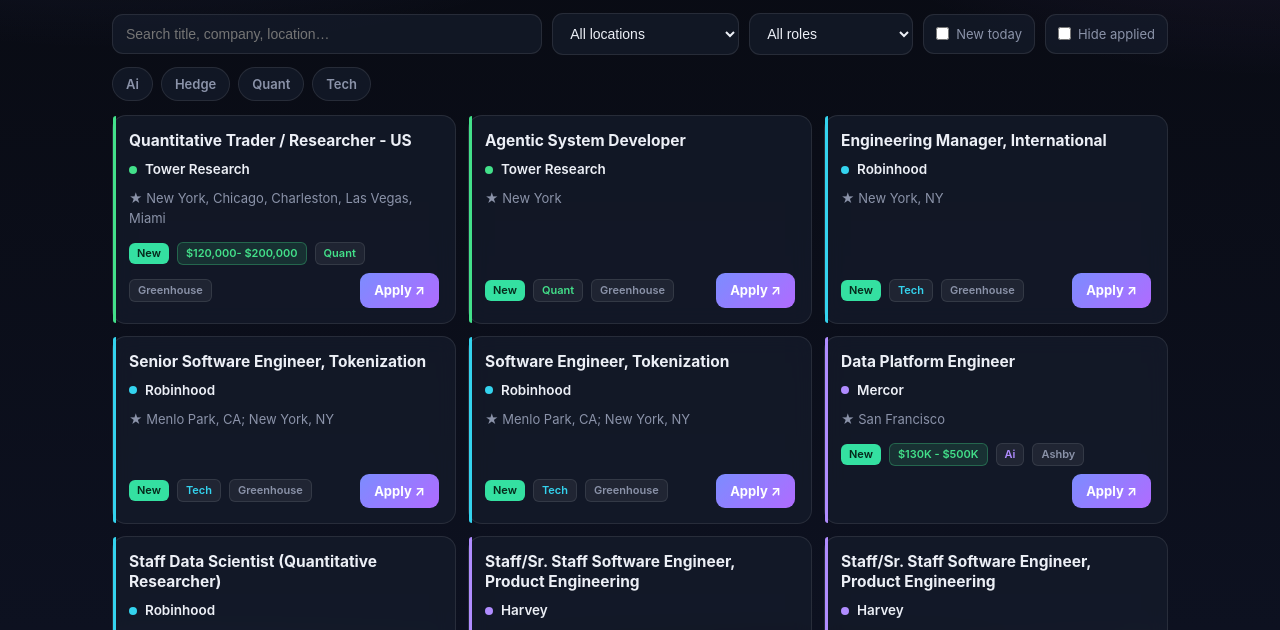
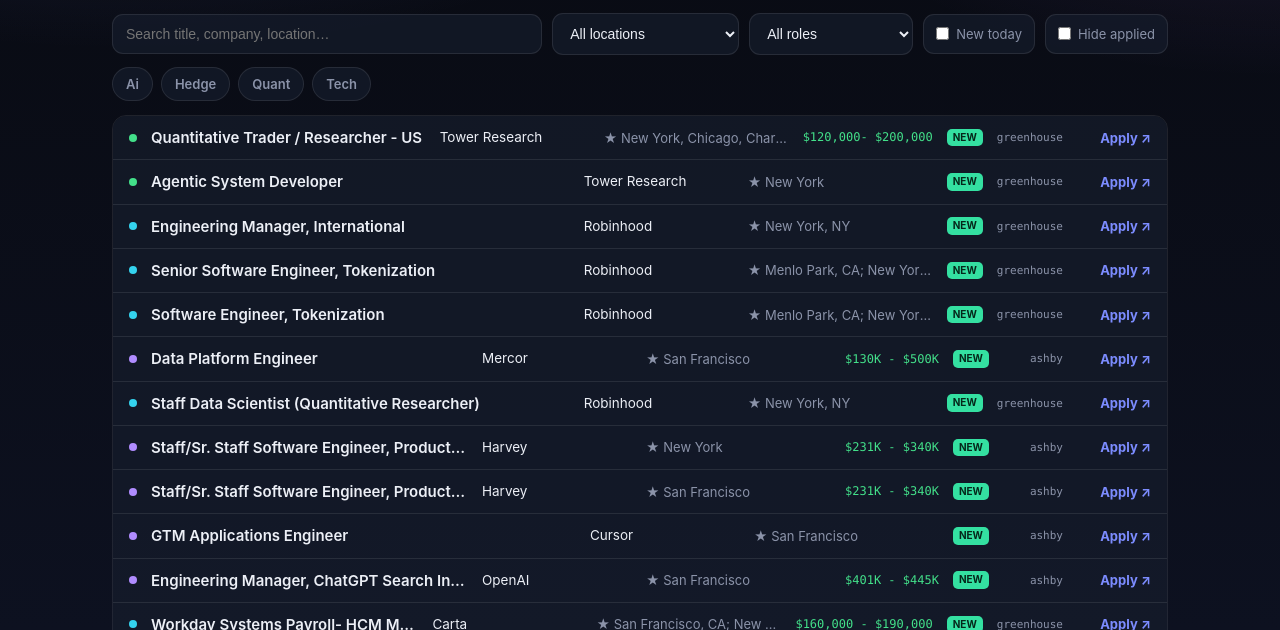
Before and after one commit to lachlanspangler/new-jobs, a plain HTML site: page docs/index.html in a window 1280 px wide. Shown: the part 170-800 px from the top of the page. Drawn offline with Linux system fonts and the light colour scheme.

Commit message:
Make jobs list compact rows; clicking a row strikes it through and increments application count

```diff
--- a/docs/app.js
+++ b/docs/app.js
@@ -56,22 +56,19 @@
   const all = filtered();
   const rows = all.slice(0, state.shown);
   list.innerHTML = rows.length
-    ? rows.map((j) => {
+    ? '<div class="list-inner">' + rows.map((j) => {
         const done = APPLIED.has(j.key);
-        const tags = (j.tags || []).map((t) => `<span class="pill" style="color:${TAG_COLORS[t] || "#8b93a9"}">${esc(t)}</span>`).join("");
-        return `<article class="card ${done ? "applied" : ""}" style="--edge:${edge(j.tags)}">
-          <div class="t">${esc(j.title)}</div>
-          <div class="co"><span class="cdot"></span>${esc(j.company)}</div>
-          <div class="loc">${j.priority ? "★ " : ""}${esc(j.location || "—")}</div>
-          <div class="row2">
-            ${j.isNew ? '<span class="pill new">new</span>' : ""}
-            ${j.salary ? `<span class="pill sal">${esc(j.salary)}</span>` : ""}
-            ${tags}
-            <span class="pill">${esc(j.source)}</span>
-            <a class="apply ${done ? "done" : ""}" href="${esc(j.url)}" target="_blank" rel="noreferrer" data-key="${esc(j.key)}">${done ? "Applied ✓" : "Apply ↗"}</a>
-          </div>
-        </article>`;
-      }).join("")
+        return `<a class="row ${done ? "applied" : ""}" style="--edge:${edge(j.tags)}" href="${esc(j.url)}" target="_blank" rel="noreferrer" data-key="${esc(j.key)}">
+          <span class="r-dot"></span>
+          <span class="r-title">${esc(j.title)}</span>
+          <span class="r-co">${esc(j.company)}</span>
+          <span class="r-loc">${j.priority ? "★ " : ""}${esc(j.location || "—")}</span>
+          ${j.salary ? `<span class="r-sal">${esc(j.salary)}</span>` : ""}
+          ${j.isNew ? '<span class="r-new">new</span>' : ""}
+          <span class="r-src">${esc(j.source)}</span>
+          <span class="r-go">${done ? "✓ applied" : "Apply ↗"}</span>
+        </a>`;
+      }).join("") + "</div>"
     : `<div class="empty">No matching roles.</div>`;
   $("more").classList.toggle("hidden", all.length <= state.shown);
   $("s-apps").textContent = loadApps().length;
@@ -118,10 +115,10 @@
 ["newonly", "hideapplied"].forEach((id) => $(id).addEventListener("change", (e) => { state[id] = e.target.checked; render(); }));
 $("more").addEventListener("click", () => { state.shown += 60; render(); });
 $("list").addEventListener("click", (e) => {
-  const a = e.target.closest(".apply");
-  if (!a) return;
-  const job = state.jobs.find((j) => j.key === a.dataset.key);
-  if (job) { recordApply(job); render(); }  // link still opens in a new tab
+  const row = e.target.closest(".row");
+  if (!row) return;
+  const job = state.jobs.find((j) => j.key === row.dataset.key);
+  if (job) { recordApply(job); render(); }  // row is a link; still opens in a new tab
 });
 
 load();
--- a/docs/styles.css
+++ b/docs/styles.css
@@ -46,24 +46,27 @@
 .tag[data-t="hedge"].on { background: var(--hedge); color: #2a1600; }
 .tag[data-t="tech"].on { background: var(--tech); color: #052027; }
 
-.list { max-width: 1100px; margin: 14px auto 0; padding: 0 22px; display: grid; grid-template-columns: repeat(auto-fill, minmax(330px,1fr)); gap: 12px; }
-.card { position: relative; display: flex; flex-direction: column; gap: 8px; background: var(--panel); border: 1px solid var(--line);
-  border-radius: 14px; padding: 15px 16px; backdrop-filter: blur(10px); }
-.card::before { content: ""; position: absolute; left: 0; top: 0; bottom: 0; width: 3px; border-radius: 3px 0 0 3px; background: var(--edge, var(--accent)); }
-.card.applied { opacity: .55; }
-.card .t { font-weight: 650; font-size: 15.5px; line-height: 1.3; }
-.card .co { display: flex; align-items: center; gap: 8px; font-weight: 600; font-size: 13.5px; }
-.card .cdot { width: 8px; height: 8px; border-radius: 50%; background: var(--edge, var(--accent)); }
-.card .loc { color: var(--muted); font-size: 13px; }
-.card .row2 { display: flex; align-items: center; gap: 8px; flex-wrap: wrap; margin-top: auto; padding-top: 6px; }
+.list { max-width: 1100px; margin: 14px auto 0; padding: 0 22px; }
+.list-inner { border: 1px solid var(--line); border-radius: 14px; overflow: hidden; }
+.row { display: flex; align-items: center; gap: 14px; padding: 10px 16px; border-bottom: 1px solid var(--line);
+  color: inherit; background: var(--panel); }
+.row:last-child { border-bottom: 0; }
+.row:hover { background: rgba(124,140,255,.09); }
+.row .r-dot { flex: 0 0 auto; width: 8px; height: 8px; border-radius: 50%; background: var(--edge, var(--accent)); }
+.row .r-title { flex: 1 1 auto; min-width: 0; font-weight: 600; overflow: hidden; text-overflow: ellipsis; white-space: nowrap; }
+.row .r-co { flex: 0 0 150px; font-size: 13.5px; color: var(--fg); overflow: hidden; text-overflow: ellipsis; white-space: nowrap; }
+.row .r-loc { flex: 0 0 185px; color: var(--muted); font-size: 13px; overflow: hidden; text-overflow: ellipsis; white-space: nowrap; }
+.row .r-sal { flex: 0 0 auto; color: var(--quant); font-size: 12px; font-family: var(--mono); }
+.row .r-new { flex: 0 0 auto; color: #05271a; background: var(--new); font-size: 10px; font-weight: 700; padding: 1px 6px; border-radius: 5px; text-transform: uppercase; }
+.row .r-src { flex: 0 0 60px; text-align: right; color: var(--muted); font-size: 11px; font-family: var(--mono); }
+.row .r-go { flex: 0 0 74px; text-align: right; color: var(--accent); font-weight: 700; font-size: 13px; }
+.row.applied { opacity: .45; }
+.row.applied .r-title { text-decoration: line-through; }
+.row.applied .r-go { color: var(--new); }
 .pill { font-size: 11px; font-weight: 600; padding: 2px 8px; border-radius: 6px; background: rgba(255,255,255,.06); border: 1px solid var(--line); color: var(--muted); text-transform: capitalize; }
-.pill.new { color: #05271a; background: var(--new); border: 0; }
-.pill.sal { color: var(--quant); background: rgba(67,224,138,.12); border-color: rgba(67,224,138,.3); }
-.apply { margin-left: auto; padding: 7px 14px; border-radius: 9px; font-weight: 700; font-size: 13px;
-  background: linear-gradient(135deg, var(--accent), var(--accent2)); color: #fff; }
-.apply.done { background: rgba(67,224,138,.15); color: var(--new); border: 1px solid rgba(67,224,138,.4); }
-.more { display: block; margin: 20px auto; padding: 11px 22px; background: var(--panel); border: 1px solid var(--line); border-radius: 11px; color: var(--fg); cursor: pointer; }
-.empty { grid-column: 1/-1; text-align: center; color: var(--muted); padding: 40px; }
+.more { display: block; margin: 18px auto; padding: 10px 20px; background: var(--panel); border: 1px solid var(--line); border-radius: 11px; color: var(--fg); cursor: pointer; }
+.empty { justify-content: center; color: var(--muted); padding: 40px; }
+@media (max-width: 760px) { .row .r-loc, .row .r-src { display: none; } .row .r-co { flex-basis: 110px; } }
 
 .cols { max-width: 1100px; margin: 16px auto 0; padding: 0 22px; display: grid; grid-template-columns: 1fr 1fr; gap: 14px; }
 .panel { max-width: 1100px; margin: 14px auto 0; padding: 18px 20px; background: var(--panel); border: 1px solid var(--line); border-radius: 16px; }
```
